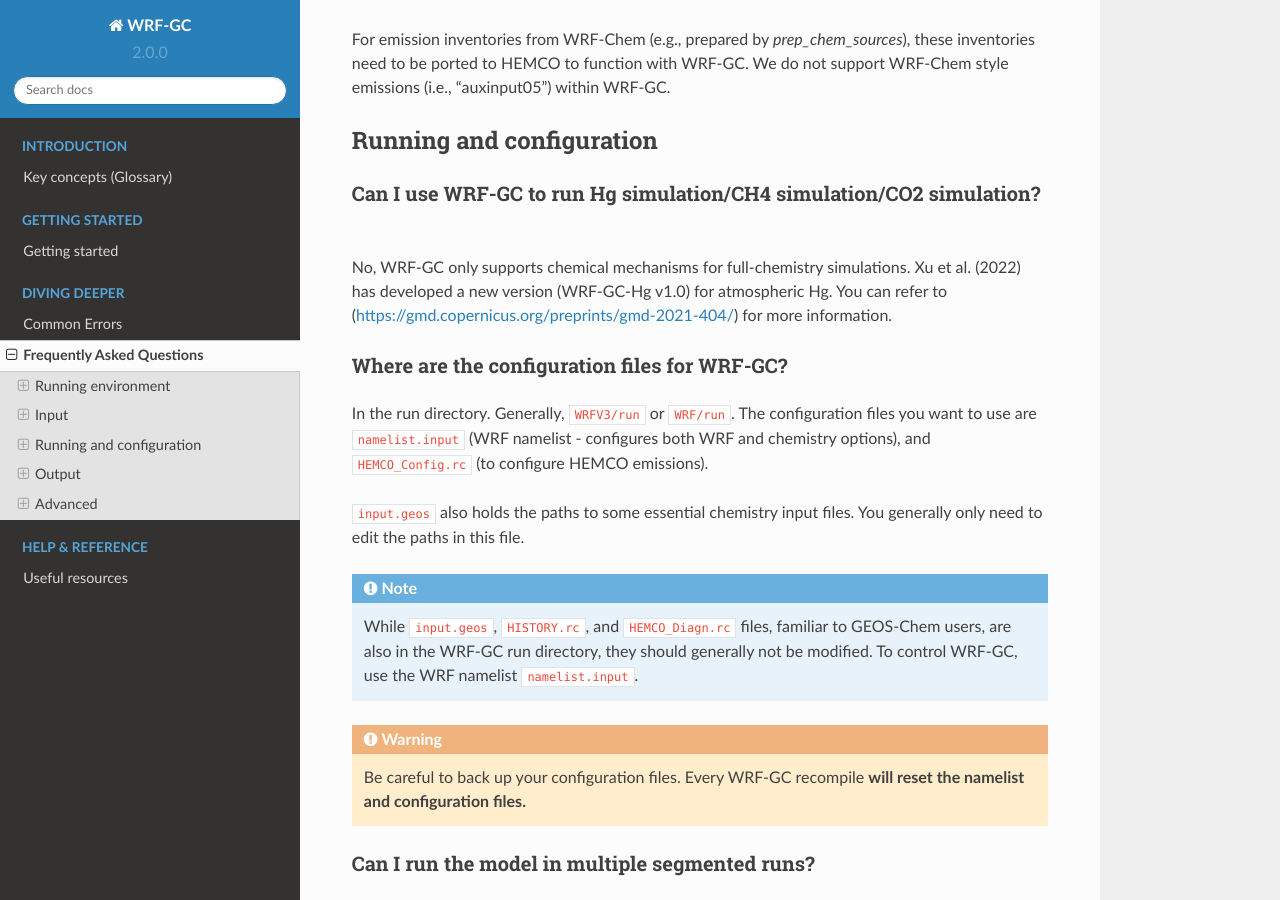
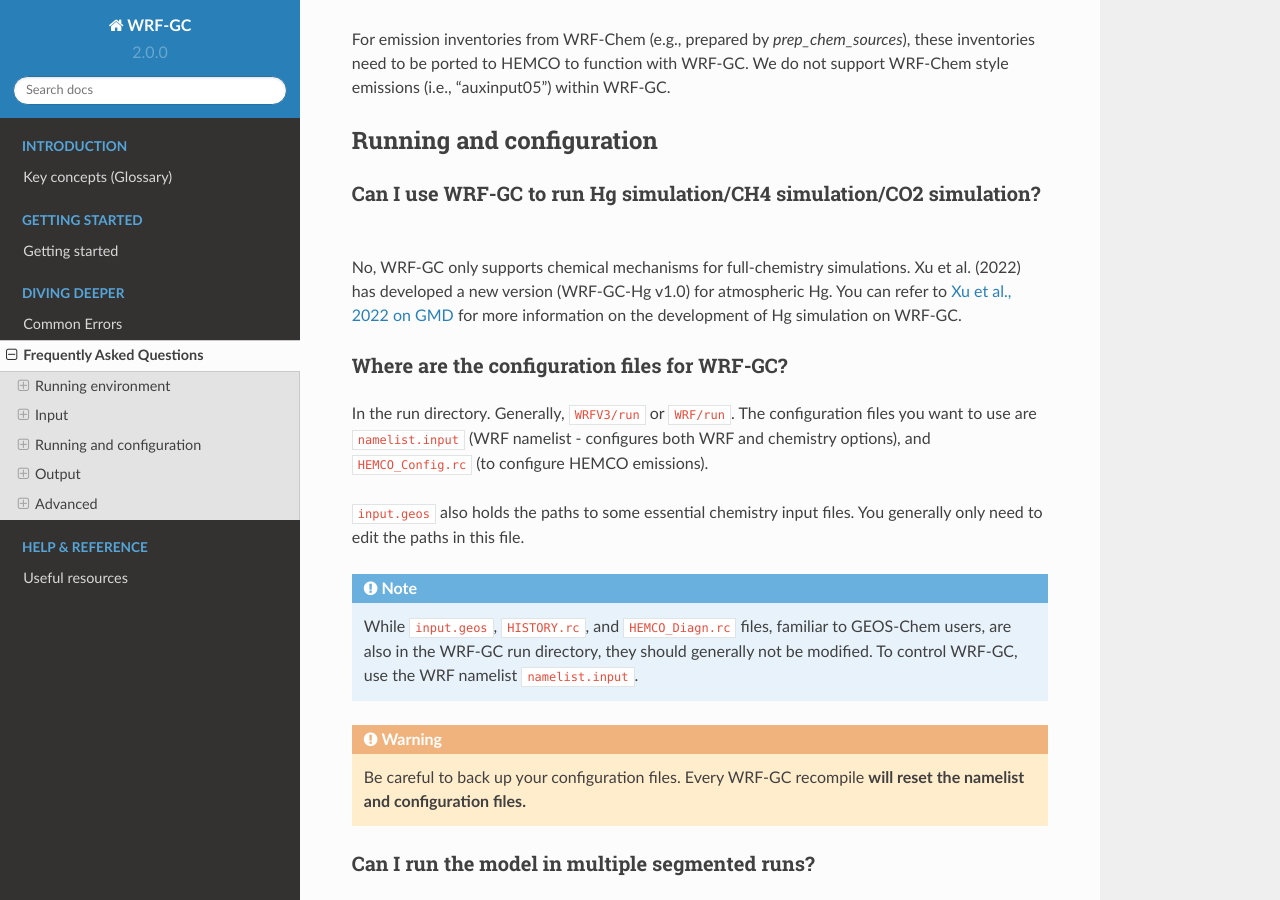
Before and after one commit to WRF-GC/documentation, a Sphinx documentation site: the page built from docs/source/faq.rst, in a window 1280 px wide and 900 px high, scrolled down 2418 px. Built offline with Sphinx 7.4.7 and the Read the Docs theme 2.0.0, drawn with Linux system fonts in a browser that asks for light colours.

Commit message:
Update faq.rst

```diff
--- a/docs/source/faq.rst
+++ b/docs/source/faq.rst
@@ -86,7 +86,7 @@
 Can I use WRF-GC to run Hg simulation/CH4 simulation/CO2 simulation?
 ^^^^^^^^^^^^^^^^^^^^^^^^^^^^^^^^^^^^^^^^^^^^^^^^^^^^^^^^^^^^^^^^^^^^
 
-No, WRF-GC only supports chemical mechanisms for full-chemistry simulations. Xu et al. (2022) has developed a new version (WRF-GC-Hg v1.0) for atmospheric Hg. You can refer to (https://gmd.copernicus.org/preprints/gmd-2021-404/) for more information.
+No, WRF-GC only supports chemical mechanisms for full-chemistry simulations. Xu et al. (2022) has developed a new version (WRF-GC-Hg v1.0) for atmospheric Hg. You can refer to `Xu et al., 2022 on GMD <https://gmd.copernicus.org/preprints/gmd-2021-404/>`__ for more information on the development of Hg simulation on WRF-GC.
 
 Where are the configuration files for WRF-GC?
 ^^^^^^^^^^^^^^^^^^^^^^^^^^^^^^^^^^^^^^^^^^^^^
```
